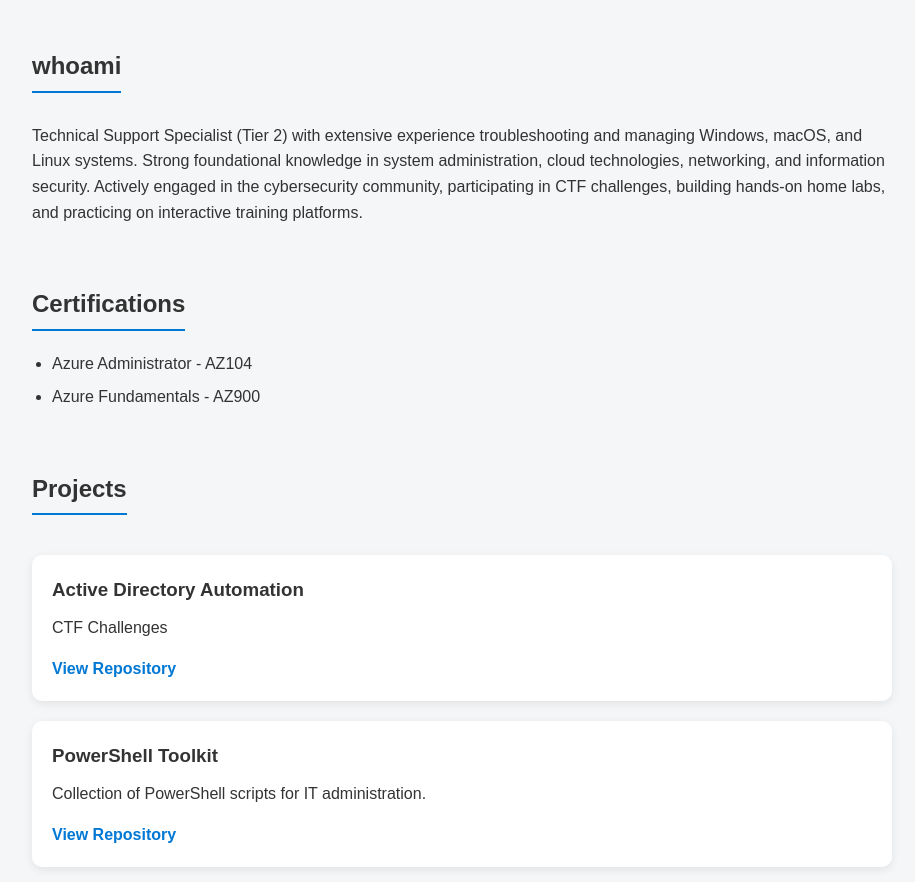
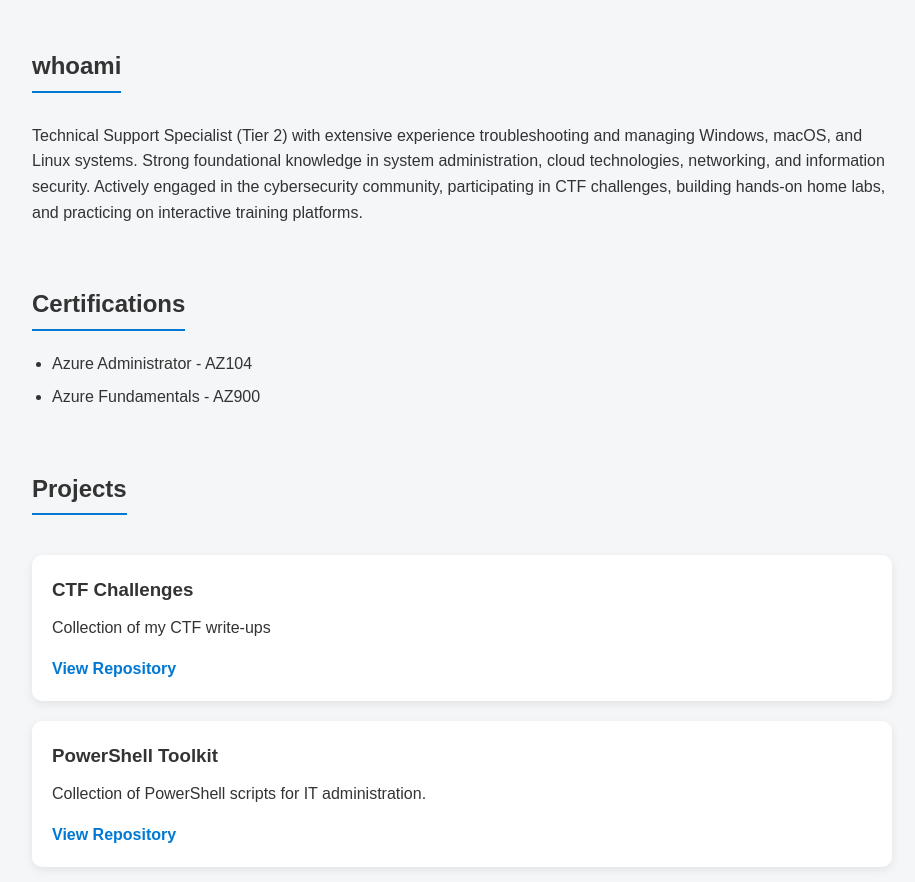
Before and after one commit to LidorP96/LidorP96.github.io, a plain HTML site: page index.html in a window 1280 px wide. Shown: the part 194-1076 px from the top of the page, without its empty margins (178-1093 px from the left). Drawn offline with Linux system fonts and the light colour scheme.

Commit message:
Update index.html

```diff
--- a/index.html
+++ b/index.html
@@ -52,10 +52,10 @@
 
             <article>
 
-                <h3>Active Directory Automation</h3>
+                <h3>CTF Challenges</h3>
 
                 <p>
-                    CTF Challenges
+                    Collection of my CTF write-ups
                 </p>
 
                 <a href="https://github.com/LidorP96/LidorP96.github.io/tree/main/CTF">View Repository</a>
```
